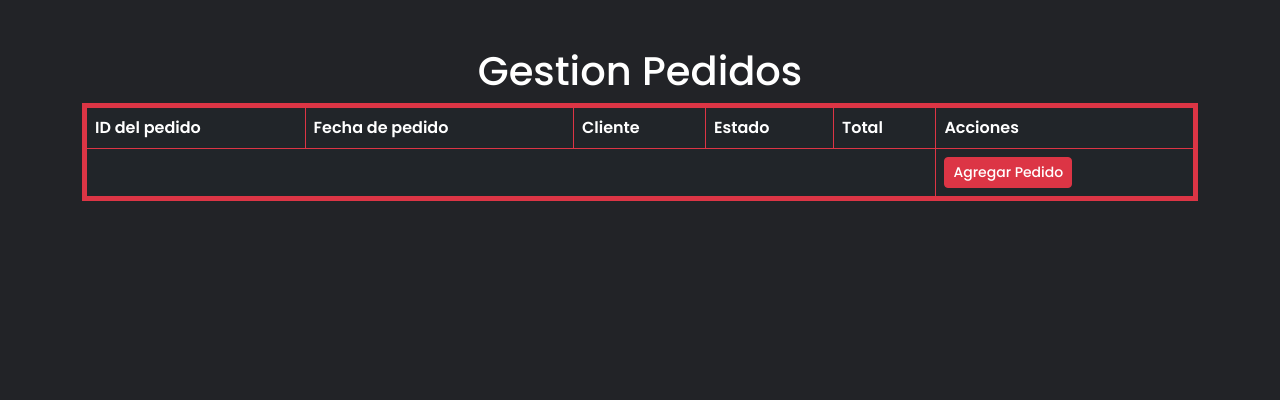
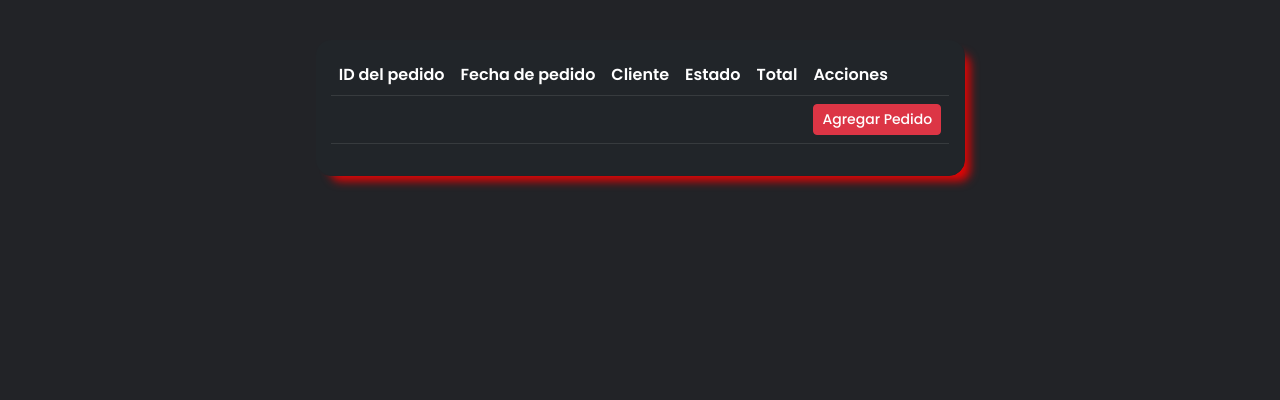
Before and after one commit to BorisSMorales/grupal_m7, a Django app: page /pedidos/ in a window 1280 px wide. Shown: the part 73-473 px from the top of the page. Run offline with Django 4.2, Linux system fonts and the light colour scheme; the visitor is signed in with stand-in values (Sample User, id 1); data that the repository does not hold is empty; some libraries are stand-ins or nearby versions.

Commit message:
cambios crear pedido cliente

```diff
--- a/grupal/grupal1/settings.py
+++ b/grupal/grupal1/settings.py
@@ -86,7 +86,7 @@ DATABASES = {
     # }
     'default': {
         'ENGINE': 'django.db.backends.postgresql_psycopg2',
-        'NAME': 'db_test',
+        'NAME': 'db_test_4',
         'USER': 'usuariotest',
         'PASSWORD': '123',
         'HOST': 'localhost',
--- a/grupal/principal/templates/telovendo3app/detalle_pedido.html
+++ b/grupal/principal/templates/telovendo3app/detalle_pedido.html
@@ -35,7 +35,7 @@
   <form method="post" action="{% url 'detalles_pedido' pedido_id=pedido.id %}">
     {% csrf_token %}
     <input type="text" name="total" value="{{ pedido.total }}">
-    <button type="submit">Guardar</button>
+    <a href="{% url 'lista_productos' %}">Guardar</a>
   </form>
 
 {% endblock %}
--- a/grupal/principal/templates/telovendo3app/lista_pedidos.html
+++ b/grupal/principal/templates/telovendo3app/lista_pedidos.html
@@ -4,12 +4,12 @@
 
 {% block content %}
 
-<h1 class="text-center mt-5">Gestion Pedidos</h1>
-
 <section>
     <div class="container">
-                <div class="table-responsive">
-                    <table class="table table-dark table-bordered border-danger border border-5">
+        <div class="row d-flex justify-content-center align-items-center">
+            <div class="col-12 col-md-8 col-lg-6 login" style="width: max-content;">
+                <div class="card bg-dark text-white" style="border-radius: 1rem;">
+                    <table class="table table-dark">
                         <thead>
                             <tr>
                                 <th scope="col">ID del pedido</th>
@@ -30,6 +30,8 @@
                             <td>{{ pedido.total }}</td>
                             <td>
                                 <a class="btn btn-sm btn-danger" href="{% url 'actualizar_estado_pedido' pedido.id %}" role="button">Editar Estado</a>
+                            </td>
+                            <td>
                                 <a class="btn btn-sm btn-danger" href="{% url 'eliminar_pedido' pedido.id %}" role="button">Eliminar</a>
                             </td>
                             </tr>
@@ -37,8 +39,11 @@
                             <tr>
                                 <td colspan="5"></td>
                                 <td>
-                                <a class="btn btn-sm btn-danger" href="{% url 'agregar_pedido' %}" role="button">Agregar Pedido</a>
-                                </td>
+                                {% if user.is_staff %}
+                                <a class="btn btn-sm btn-danger" href="{% url 'seleccionar_cliente' %}" role="button">Agregar Pedido</a>
+                                {% endif %}
+
+                            </td>
                             </tr>
                         </tbody>
                     </table>
```
